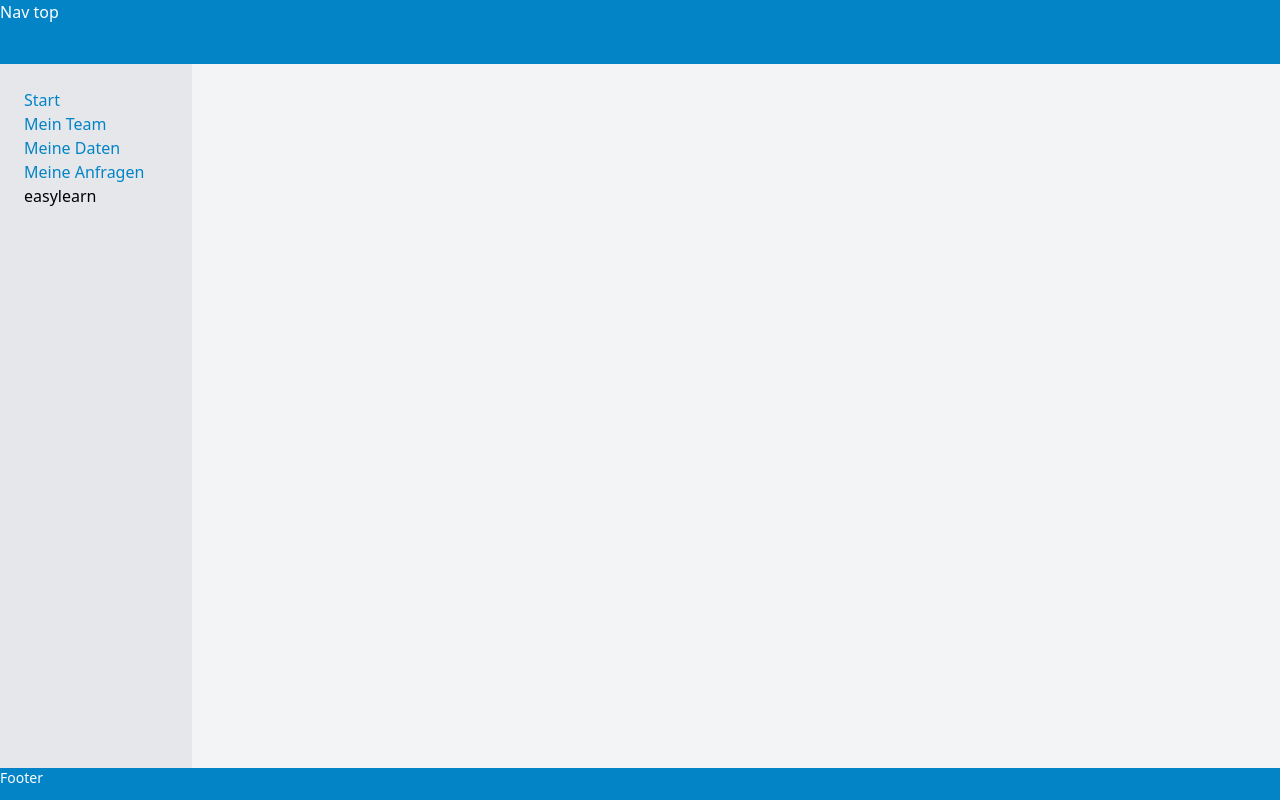
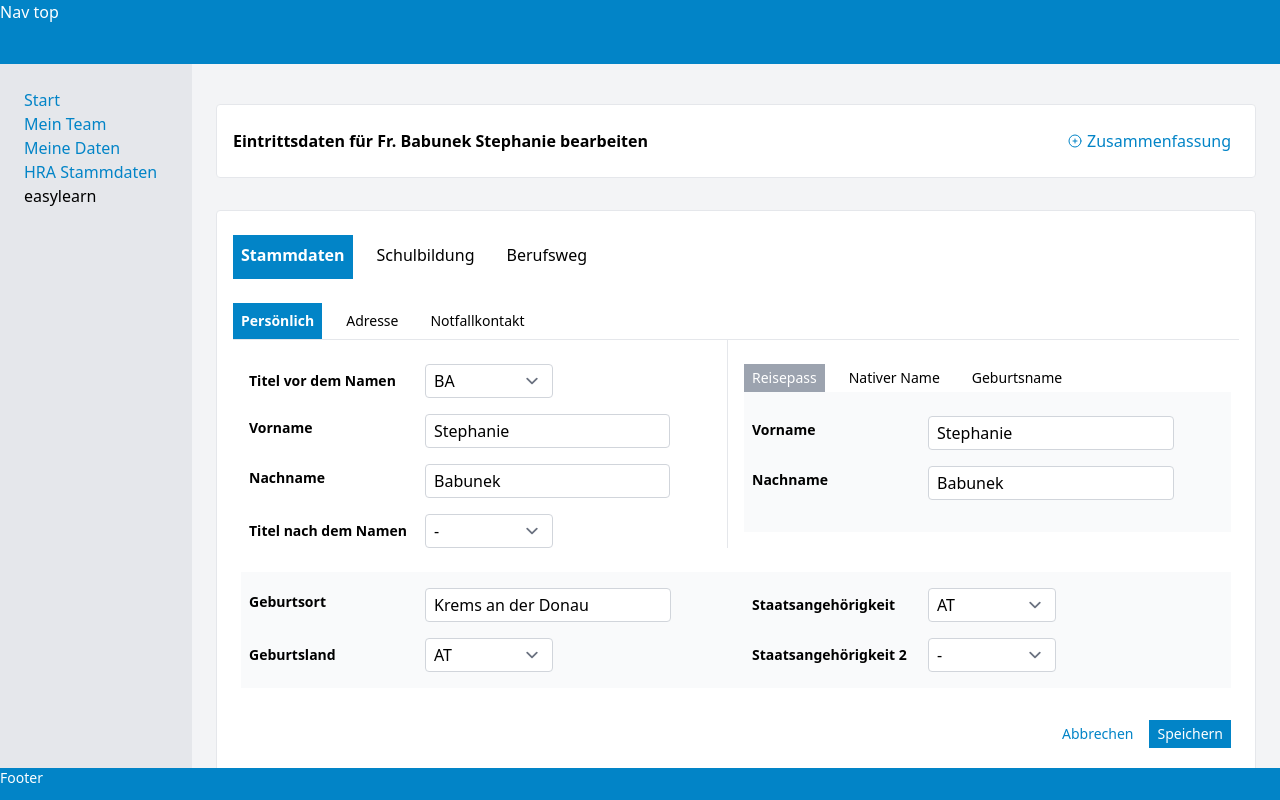
Before and after one commit to elementarteilchen-charm/hrm-playground, a Nuxt app: page /hra-formular in a window 1280 px wide. Built offline with nearby package versions, Linux system fonts and the light colour scheme.

Commit message:
Split in Komponenten. Navigation mit Tabs

```diff
--- a/app.vue
+++ b/app.vue
@@ -20,8 +20,8 @@
               </a>
             </li>
             <li>
-              <a href="/meine-anfragen" class="hover:underline text-blue-600">
-                Meine Anfragen
+              <a href="/hra-formular" class="hover:underline text-blue-600">
+                HRA Stammdaten
               </a>
             </li>
             <li>easylearn</li>
@@ -29,7 +29,7 @@
         </nav>
       </div>
 
-      <div class="p-6  max-w-[1600px] mx-auto"
+      <div class="p-6  max-w-[1600px] mx-auto_"
           style="height: calc(100vh - 4rem - 2rem); overflow-y: auto;">
         <NuxtPage />
       </div>
--- /dev/null
+++ b/components/InputSelect.vue
@@ -0,0 +1,20 @@
+<script setup>
+    const props = defineProps({
+        label: {type: String},
+        options: {type: Array, default: []},
+        maxChars: {type: Number, default: 30},
+        width: {type: String, default: 'w-32'}
+    })
+
+</script>
+<template>
+    <div class="grid self-center text-sm font-bold">
+        {{label}}
+    </div>
+    <div>
+        <select name="" id="" class="px-2 py-1 border border-gray-300 rounded" :class="width">
+            <option v-for="option in options" value="">{{option}}</option>
+        </select>
+
+    </div>
+</template>
--- /dev/null
+++ b/components/InputText.vue
@@ -0,0 +1,17 @@
+<script setup>
+    const props = defineProps({
+        label: {type: String},
+        value: {type: String, default: ''},
+        maxChars: {type: Number, default: 30},
+        width: {type: String, default: 'w-48 lg:w-5/6'}
+    })
+
+</script>
+<template>
+    <div class="grid self-start pt-1 text-sm font-bold">
+        {{label}}
+    </div>
+    <div class="">
+        <input class="px-2 py-1 border border-gray-300 rounded" :class="width" type="text" :value="value" />
+    </div>
+</template>
--- /dev/null
+++ b/components/Stammdaten/Adresse.vue
@@ -0,0 +1,16 @@
+<script setup>
+
+</script>
+
+<template>
+  <div class="grid grid-row-1 py-4 mt-6">
+    <div class="grid lg:grid-cols-2 gap-4">
+      <div class="px-2 grid grid-cols-[minmax(10rem,auto)_1fr] gap-4">
+          <InputText label="Straße" value="Hauptstraße 23/5/4" />
+          <InputText label="PLZ" value="3210" width="w-16"/>
+          <InputText label="Ort" value="Krems" />
+          <InputSelect label="Land" :options="['AT','DE', 'PL']" width="w-32"/>
+      </div>
+    </div>
+  </div>
+</template>
--- /dev/null
+++ b/components/Stammdaten/Land.vue
@@ -0,0 +1,19 @@
+<script setup>
+
+</script>
+
+<template>
+  <div class="grid grid-row-1 bg-gray-50 py-4 mt-6">
+    <div class="grid lg:grid-cols-2 gap-4">
+      <div class="px-2 grid grid-cols-[minmax(10rem,auto)_1fr] gap-4">
+          <InputText label="Geburtsort" value="Krems an der Donau" />
+          <InputSelect label="Geburtsland" :options="['AT','DE', 'PL']" width="w-32"/>
+      </div>
+
+      <div class="px-2 grid grid-cols-[minmax(10rem,auto)_1fr] gap-4">
+        <InputSelect label="Staatsangehörigkeit" :options="['AT','DE', 'PL']" />
+        <InputSelect label="Staatsangehörigkeit 2" :options="['-','DE', 'PL']" width="w-32"/>
+      </div>
+    </div>
+  </div>
+</template>
--- /dev/null
+++ b/components/Stammdaten/Name.vue
@@ -0,0 +1,21 @@
+<script setup>
+
+</script>
+
+<template>
+  <div class="grid lg:grid-cols-2 gap-4">
+
+    <div class="grid grid-row-1 gap-4 border-r">
+      <div class="mt-6 px-2 grid grid-cols-[minmax(10rem,auto)_1fr] gap-4 ">
+        <InputSelect label="Titel vor dem Namen" :options="['BA','Mag.', 'MSc.']" width="w-32"/>
+        <InputText label="Vorname" value="Stephanie"/>
+        <InputText label="Nachname" value="Babunek"/>
+        <InputSelect label="Titel nach dem Namen" :options="['-', 'BA','Mag.', 'MSc.']" width="w-32"/>
+      </div>
+    </div>
+
+    <div class="grid grid-row-1 gap-4 pb-4">
+      <StammdatenNativerName />
+    </div>
+  </div>
+</template>
--- /dev/null
+++ b/components/Stammdaten/NativerName.vue
@@ -0,0 +1,43 @@
+<script setup>
+    import { ChevronDownIcon, ChevronRightIcon } from '@heroicons/vue/24/solid'
+    import { PlusCircleIcon } from '@heroicons/vue/24/outline'
+    import { reactive } from 'vue'
+    const tabs = [
+            'Reisepass',
+            'Nativer Name',
+            'Geburtsname'
+        ];
+    const activeTab = reactive({ tab: tabs[0] });
+
+</script>
+
+<template>
+    <div class="mt-6 bg-gray-50">
+        <nav class="bg-white">
+          <ul class="flex space-x-4">
+            <li v-for="tab, index in tabs"
+                class="text-sm  px-2 py-1 border-gray-200 flex"
+                :class="[{'bg-gray-400 text-white': tab == activeTab.tab}]">
+
+                <a href="#" @click="activeTab.tab = tab">
+                    {{tab}}</a>
+            </li>
+          </ul>
+        </nav>
+
+        <div class="mt-6">
+            <div v-show="tabs[0] == activeTab.tab" class=" px-2 grid grid-cols-[minmax(10rem,auto)_1fr] gap-4 ">
+                <InputText label=" Vorname" value="Stephanie" />
+                <InputText label=" Nachname" value="Babunek"/>
+            </div>
+            <div v-show="tabs[1] == activeTab.tab" class=" px-2 grid grid-cols-[minmax(10rem,auto)_1fr] gap-4 ">
+                <InputText label="Nativer Vorname"/>
+                <InputText label="Nativer Nachname"/>
+            </div>
+            <div v-show="tabs[2] == activeTab.tab" class=" px-2 grid grid-cols-[minmax(10rem,auto)_1fr] gap-4 ">
+                <InputText label="Geburtsname"/>
+            </div>
+
+        </div>
+    </div>
+</template>
--- /dev/null
+++ b/components/TabbedContainer.vue
@@ -0,0 +1,39 @@
+<script setup>
+    import { reactive } from 'vue'
+
+    const props = defineProps({
+        tabs: [],
+        active: {type: String, default: 0},
+        width: {type: String, default: 'w-64'}
+    })
+
+    const activeTab = reactive({ tab: '' });
+    activeTab.tab = props.active;
+
+</script>
+
+<template>
+    <nav class="">
+      <ul class="flex space-x-4">
+        <li v-for="tab, index in tabs"
+            class="text-sm  p-2 border-gray-200 hover:text-blue-600"
+            :class="[{'text-blue-600': tab == active}]">
+            <a href="#" @click="activeTab.tab = tab">{{tab}}</a>
+        </li>
+      </ul>
+    </nav>
+    <div class="h-16">
+        {{activeTab}}
+        <div v-for="tab, index in tabs">
+            <div v-show="tab == activeTab.tab">
+                Content von {{tab}}
+                        <div class="mt-6 px-2 grid grid-cols-[auto_1fr] gap-4 ">
+          <InputText label="Geburtsname"/>
+          <InputText label="Reisepass Vorname"/>
+          <InputText label="Reisepass Nachname"/>
+        </div>
+            </div>
+        </div>
+    </div>
+
+</template>
--- a/package.json
+++ b/package.json
@@ -8,6 +8,7 @@
     "postinstall": "nuxt prepare"
   },
   "devDependencies": {
+    "@tailwindcss/forms": "^0.5.3",
     "autoprefixer": "^10.4.14",
     "nuxt": "^3.2.3",
     "postcss": "^8.4.21",
--- /dev/null
+++ b/pages/hra-formular.vue
@@ -0,0 +1,82 @@
+<script setup>
+  import { ArrowRightCircleIcon } from '@heroicons/vue/24/outline'
+  import { ArrowDownCircleIcon } from '@heroicons/vue/24/outline'
+  import { PlusCircleIcon } from '@heroicons/vue/24/outline'
+  import { ChevronRightIcon } from '@heroicons/vue/24/outline'
+
+  import { reactive } from 'vue'
+  const tabs = [
+        'Persönlich',
+        'Adresse',
+        'Notfallkontakt'
+    ];
+  const activeTab = reactive({ tab: tabs[0] });
+</script>
+
+<template>
+
+  <div class="mt-4 w-100">
+    <div class="bg-white p-4 border rounded flex items-center justify-between">
+      <div class="font-bold">
+        Eintrittsdaten für Fr. Babunek Stephanie bearbeiten
+      </div>
+      <div>
+        <a class="p-2 text-blue-600 hover:underline inline-flex" href="">
+          <PlusCircleIcon class="w-4 mr-1 text-blue-600"/>
+          Zusammenfassung</a>
+      </div>
+    </div>
+    <div>
+
+    <div class="px-4 py-6 mt-8 bg-white border rounded">
+      <nav class="">
+        <ul class="flex space-x-4">
+          <li class="border-b-4 p-2 border-blue-600 font-bold bg-blue-600 text-white cursor-pointer">Stammdaten</li>
+          <li class="border-b-4 border-transparent p-2 hover:border-blue-600 cursor-pointer">Schulbildung</li>
+          <li class="border-b-4 border-transparent p-2 hover:border-blue-600 cursor-pointer">Berufsweg</li>
+        </ul>
+      </nav>
+
+      <main class="mt-6">
+
+        <div class="border-b">
+
+          <nav class="text-sm ">
+            <ul class="flex items-center space-x-4 text-sm">
+              <li v-for="tab, index in tabs"
+                  class="px-2 py-2 flex"
+                  :class="[{'bg-blue-600 text-white font-bold': tab == activeTab.tab}]">
+                  <a href="#" @click="activeTab.tab = tab">
+                      {{tab}}</a>
+              </li>
+            </ul>
+          </nav>
+
+        </div>
+
+          <div v-show="tabs[0] == activeTab.tab" class=" px-2 ">
+            <StammdatenName />
+            <StammdatenLand />
+          </div>
+          <div v-show="tabs[1] == activeTab.tab" class="px-2">
+            <StammdatenAdresse />
+          </div>
+          <div v-show="tabs[2] == activeTab.tab" class="px-2">
+            {{activeTab}}
+          </div>
+        <div class="mt-6">
+        </div>
+
+
+        <div class="p-2 mt-6 flex justify-end space-x-4 items-center text-sm">
+          <a href="" class="text-blue-600 hover:underline">Abbrechen</a>
+          <button class="px-2 py-1 bg-blue-600 text-white hover:bg-blue-700">Speichern</button>
+        </div>
+
+      </main>
+    </div>
+
+    </div>
+
+  </div>
+</template>
--- a/tailwind.config.js
+++ b/tailwind.config.js
@@ -29,5 +29,7 @@ module.exports = {
       }
     },
   },
-  plugins: [],
+  plugins: [
+    require('@tailwindcss/forms'),
+  ],
 }
```
Also changed, not shown: 2 other files (tests, documents, lock files or other folders).
